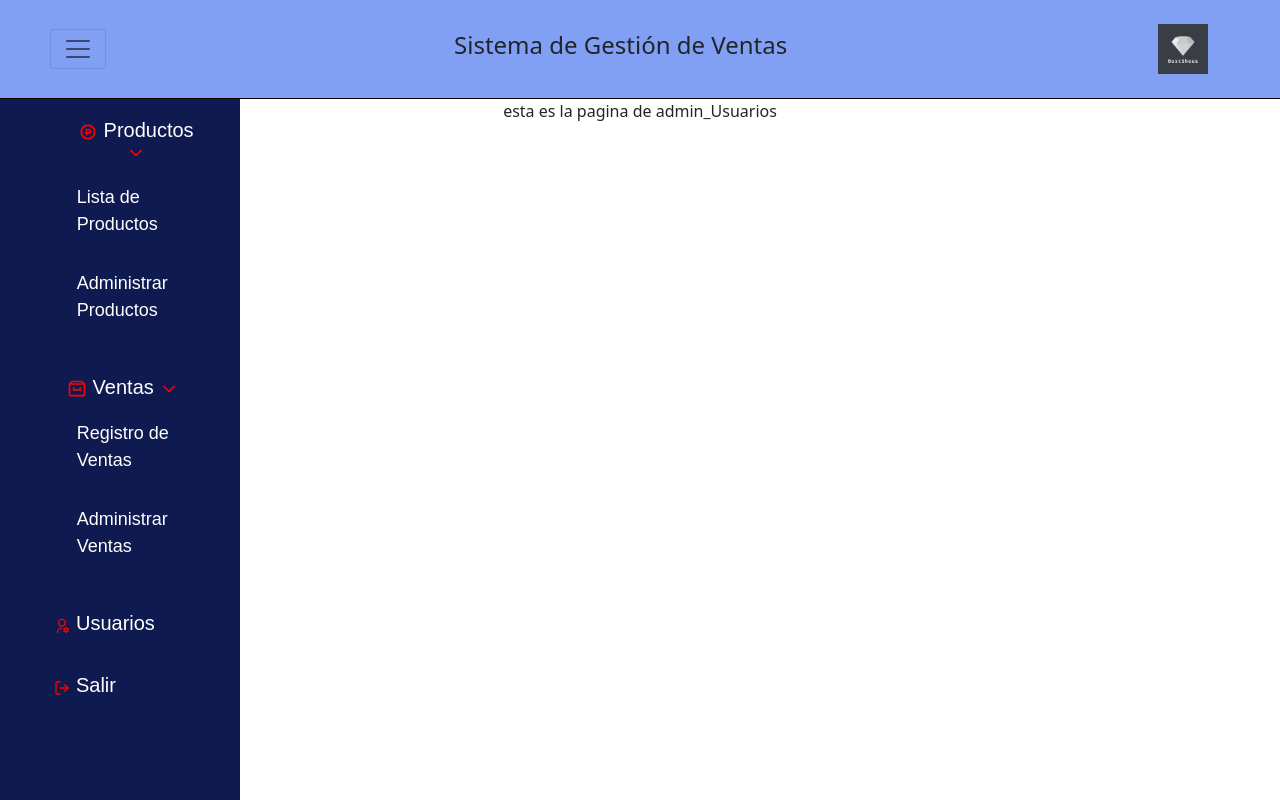
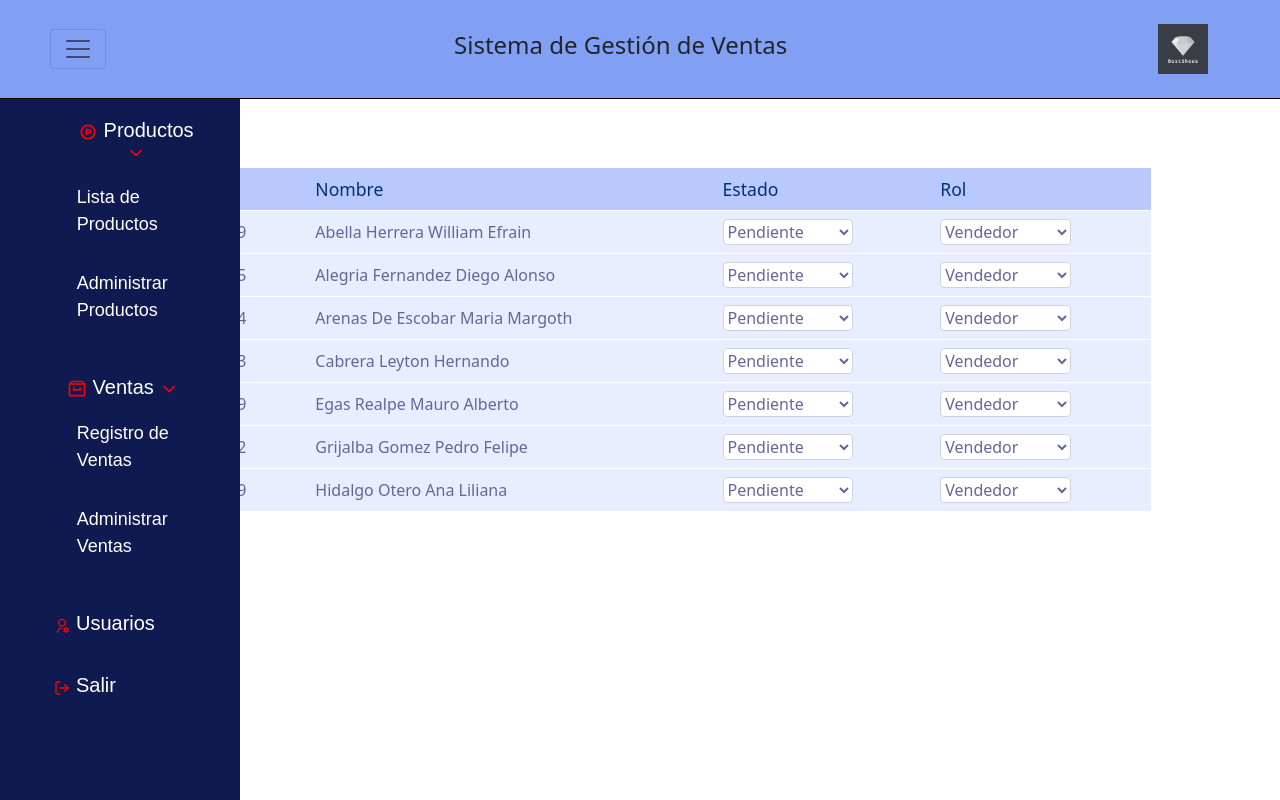
Before and after one commit to QualityDevs/Proyecto_Pagina_Web, a React (Create React App) app in the folder sistema-ventas/: page /admin_Usuarios in a window 1280 px wide. Shown: the top 800 px of the page. Built offline with nearby package versions, Linux system fonts and the light colour scheme.

Commit message:
agregar admin_usuarios y diseño footer

```diff
--- a/sistema-ventas/src/Components/Footer.jsx
+++ b/sistema-ventas/src/Components/Footer.jsx
@@ -1,9 +1,16 @@
 import React from 'react'
+import '../styles/stylesc.css';
+
 
 const Footer = () => {
     return (
         <footer>
-            Este es el footer
+    <div class="bg-light py-2">
+      <div class="container text-center">
+        <p class="text-muted mb-0 ">© 2021 <span>Zapatocas.</span> 2021 All rights reserved.</p>
+        <p class="text-muted mb-0 ">Designed by <span>QualityDevs</span></p>
+      </div>
+    </div>
         </footer>
     )
 }
--- a/sistema-ventas/src/pages/admin_Usuarios.jsx
+++ b/sistema-ventas/src/pages/admin_Usuarios.jsx
@@ -1,9 +1,148 @@
 import React from 'react';
+import '../styles/stylesc.css';
 
 const AdminUsuarios = () => {
     return (
-        <div>
-            esta es la pagina de admin_Usuarios
+        <div className="container">
+        <div className="item item-1">
+        <h2 >Usuarios</h2>
+        </div>
+            <div className="item item-2">
+            <form>
+            <table >
+            <thead>
+            <tr>
+                <th>Id usuario</th>
+                <th>Nombre</th>
+                <th>Estado</th>
+                <th>Rol</th>
+            </tr>
+            </thead>
+            <tbody>
+            <tr>
+                <td>1234567899</td>
+                <td>Abella Herrera William Efrain</td>
+                <td>
+                    <select>
+                        <option>Pendiente</option>
+                        <option>Autorizado</option>
+                        <option>No autorizado</option>
+                    </select>
+                </td>
+                <td>
+                    <select>
+                        <option>Vendedor</option>
+                        <option>Administrador</option>
+                    </select>
+                </td>
+            </tr>
+            <tr>
+                <td>4963579855</td>
+                <td>Alegria Fernandez Diego Alonso</td>
+                <td>
+                <select>
+                        <option>Pendiente</option>
+                        <option>Autorizado</option>
+                        <option>No autorizado</option>
+                    </select>
+                </td>
+                <td>
+                    <select>
+                        <option>Vendedor</option>
+                        <option>Administrador</option>
+                    </select>
+                </td>
+            </tr>
+            <tr>
+                <td>5785433474</td>
+                <td>Arenas De Escobar Maria Margoth</td>
+                <td>
+                <select>
+                        <option>Pendiente</option>
+                        <option>Autorizado</option>
+                        <option>No autorizado</option>
+                    </select>
+                </td>
+                <td>
+                    <select>
+                        <option>Vendedor</option>
+                        <option>Administrador</option>
+                    </select>
+                </td>
+            </tr>
+            <tr>
+                <td>2497291443</td>
+                <td>Cabrera Leyton Hernando</td>
+                <td>
+                <select>
+                        <option>Pendiente</option>
+                        <option>Autorizado</option>
+                        <option>No autorizado</option>
+                    </select>
+                </td>
+                <td>
+                    <select>
+                        <option>Vendedor</option>
+                        <option>Administrador</option>
+                    </select>
+                </td>
+            </tr>
+            <tr>
+                <td>1234567899</td>
+                <td>Egas Realpe Mauro Alberto</td>
+                <td>
+                <select>
+                        <option>Pendiente</option>
+                        <option>Autorizado</option>
+                        <option>No autorizado</option>
+                    </select>
+                </td>
+                <td>
+                    <select>
+                        <option>Vendedor</option>
+                        <option>Administrador</option>
+                    </select>
+                </td>
+            </tr>
+            <tr>
+                <td>1474509792</td>
+                <td>Grijalba Gomez Pedro Felipe</td>
+                <td>
+                <select>
+                        <option>Pendiente</option>
+                        <option>Autorizado</option>
+                        <option>No autorizado</option>
+                    </select>
+                </td>
+                <td>
+                    <select>
+                        <option>Vendedor</option>
+                        <option>Administrador</option>
+                    </select>
+                </td>
+            </tr>
+            <tr>
+                <td>1234567899</td>
+                <td>Hidalgo Otero Ana Liliana</td>
+                <td>
+                <select>
+                        <option>Pendiente</option>
+                        <option>Autorizado</option>
+                        <option>No autorizado</option>
+                    </select>
+                </td>
+                <td>
+                    <select>
+                        <option>Vendedor</option>
+                        <option>Administrador</option>
+                    </select>
+                </td>
+            </tr>
+            </tbody>
+            </table>
+            </form>
+            </div>
+
         </div>
     );
 }
--- a/sistema-ventas/src/styles/stylesb.css
+++ b/sistema-ventas/src/styles/stylesb.css
@@ -1,7 +1,7 @@
 .sidebar{
     min-width: 30vh;
     max-width: 30vh;
-    min-height: 90vh;
+    min-height: 100%;
     color: white;
     padding: 0px;
     background-color: rgb(15, 27, 80);
@@ -43,3 +43,7 @@ ul{
     color: red;
     size: 25;
 }
+
+span{
+    font-weight: 700;
+}
--- /dev/null
+++ b/sistema-ventas/src/styles/stylesc.css
@@ -0,0 +1,52 @@
+
+table {
+    font-family: var(--bs-body-font-family);
+    font-size: 1rem;
+    margin: 25px 45px 45px 65px;
+    width: 90%;
+    text-align: left;
+    border-collapse: collapse;
+}
+
+th {
+    font-family: var(--bs-body-font-family);
+    font-size: 1.1rem;
+    font-weight: normal;
+    padding: 8px;
+    background: #b9c9fe;
+    border-top: 0px solid #aabcfe;
+    border-bottom: 1px solid #fff;
+    color: #003177;
+}
+
+td {
+    padding: 8px;
+    background: #e8edff;
+    border-bottom: 1px solid #fff;
+    color: #669;
+    border-top: 1px solid transparent;
+}
+
+tr:hover td { background: #d0dafd; color: #339; }
+
+select{
+    font-family: var(--bs-body-font-family);
+    font-size: 1rem;
+    font-weight: 400;
+    line-height: 1.5;
+    color: #669;
+    background-color: #fff;
+    background-repeat: no-repeat;
+    background-position: right .75rem center;
+    background-size: 16px 12px;
+    border: 1px solid #ced4da;
+    border-radius: .25rem;
+}
+
+h2{
+    font-family: var(--bs-body-font-family);
+    color: #003177;
+    font-size: 30px;
+    text-align: left;
+    margin-top: 8px;
+}
```
